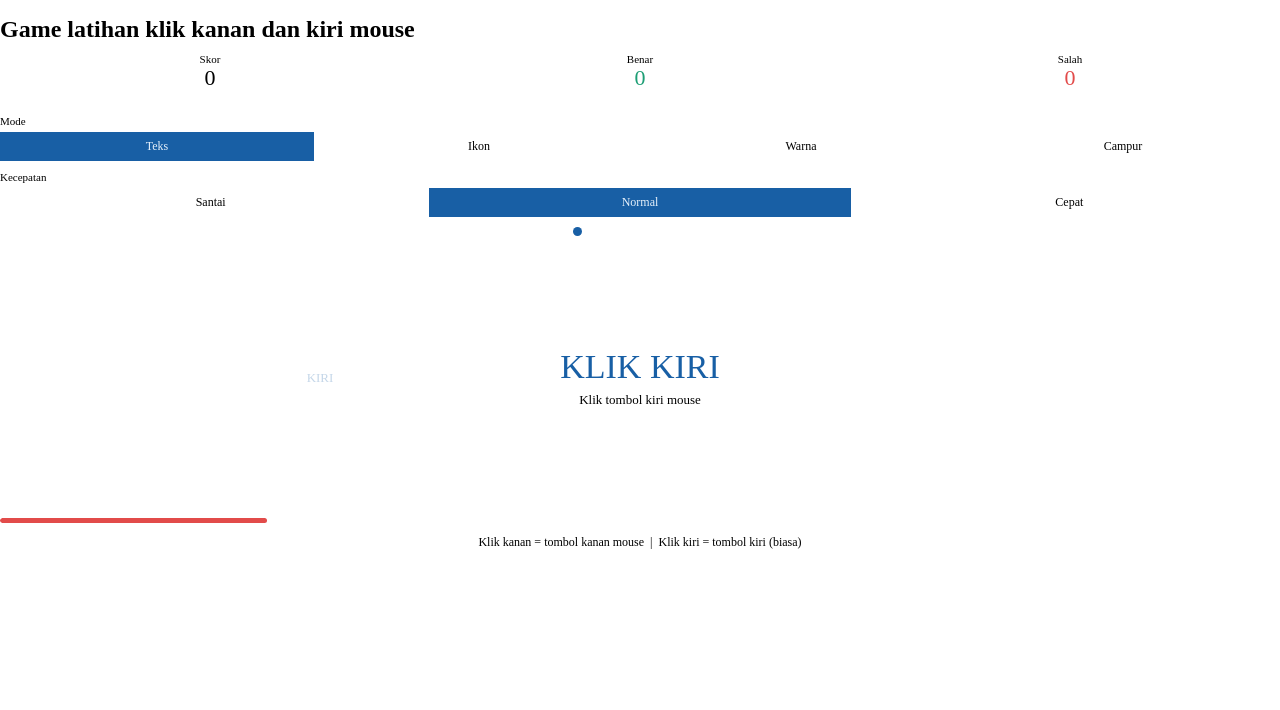
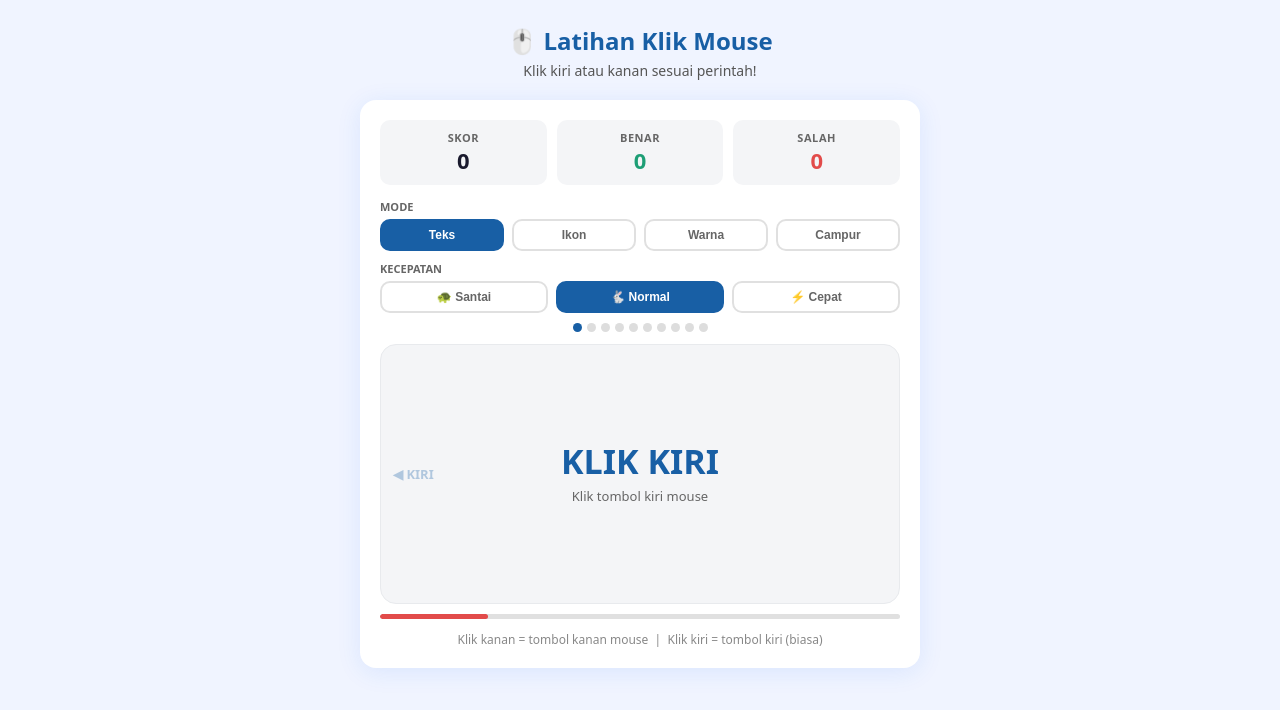
Before and after one commit to Xxcuties/Latihan-mouse, a plain HTML site: page index.html in a window 1280 px wide. Both pictures are taken after a click on the button "Mulai". Drawn offline with Linux system fonts and the light colour scheme.

Commit message:
Update index.html

```diff
--- a/index.html
+++ b/index.html
@@ -1,152 +1,70 @@
-
+<!DOCTYPE html>
+<html lang="id">
+<head>
+  <meta charset="UTF-8">
+  <meta name="viewport" content="width=device-width, initial-scale=1.0">
+  <title>Latihan Klik Mouse</title>
   <style>
     * { box-sizing: border-box; margin: 0; padding: 0; }
-#wrap { padding: 1rem 0; font-family: var(--font-sans); user-select: none; }
+    body { font-family: system-ui, sans-serif; background: #f0f4ff; min-height: 100vh; display: flex; flex-direction: column; align-items: center; padding: 24px 16px 40px; }
+    header { text-align: center; margin-bottom: 20px; }
+    header h1 { font-size: 24px; font-weight: 700; color: #185FA5; }
+    header p { font-size: 14px; color: #555; margin-top: 4px; }
+    .card { background: #fff; border-radius: 16px; box-shadow: 0 4px 24px rgba(26,110,245,0.10); padding: 20px; width: 100%; max-width: 560px; }
     .stats { display: flex; gap: 10px; margin-bottom: 14px; }
-.stat { flex: 1; background: var(--color-background-secondary); border-radius: var(--border-radius-md); padding: 10px; text-align: center; }
-.slabel { font-size: 11px; color: var(--color-text-secondary); font-weight: 500; }
-.sval { font-size: 22px; font-weight: 500; color: var(--color-text-primary); }
+    .stat { flex: 1; background: #f4f5f7; border-radius: 10px; padding: 10px; text-align: center; }
+    .slabel { font-size: 11px; color: #666; font-weight: 600; text-transform: uppercase; letter-spacing: 0.05em; }
+    .sval { font-size: 22px; font-weight: 700; color: #1a1a2e; }
     .row { display: flex; gap: 8px; margin-bottom: 10px; flex-wrap: wrap; }
-.pill { flex: 1; min-width: 70px; border: 0.5px solid var(--color-border-secondary); background: var(--color-background-primary); color: var(--color-text-secondary); border-radius: var(--border-radius-md); padding: 7px 4px; font-size: 12px; cursor: pointer; font-family: var(--font-sans); transition: all 0.12s; }
-.pill:hover { background: var(--color-background-secondary); }
-.pill.on { background: #185FA5; border-color: #185FA5; color: #E6F1FB; }
-.slabel2 { font-size: 11px; color: var(--color-text-secondary); margin-bottom: 5px; }
-
-#arena {
-  position: relative;
-  width: 100%;
-  height: 260px;
-  border-radius: var(--border-radius-lg);
-  border: 0.5px solid var(--color-border-tertiary);
-  background: var(--color-background-secondary);
-  overflow: hidden;
-  margin-bottom: 10px;
-}
-
-#click-zone {
-  position: absolute;
-  inset: 0;
-  display: flex;
-  align-items: center;
-  justify-content: center;
-  cursor: pointer;
-}
-
-#prompt-box { text-align: center; pointer-events: none; }
-#ptext { font-size: 34px; font-weight: 500; color: var(--color-text-primary); line-height: 1.1; }
-#psub { font-size: 13px; color: var(--color-text-secondary); margin-top: 6px; }
-
-#floating-btn {
-  position: absolute;
-  width: 130px;
-  height: 130px;
-  border-radius: 50%;
-  display: none;
-  flex-direction: column;
-  align-items: center;
-  justify-content: center;
-  cursor: pointer;
-  border: 3px solid #185FA5;
-  background: #E6F1FB;
-  gap: 4px;
-  pointer-events: none;
-}
-#floating-btn span { font-size: 13px; font-weight: 500; color: #042C53; }
-
-#feedback {
-  position: absolute;
-  inset: 0;
-  display: flex;
-  align-items: center;
-  justify-content: center;
-  font-size: 70px;
-  opacity: 0;
-  pointer-events: none;
-  border-radius: var(--border-radius-lg);
-  transition: opacity 0.1s;
-}
-#feedback.show { opacity: 1; }
-
-.ov {
-  position: absolute;
-  inset: 0;
-  background: var(--color-background-primary);
-  border-radius: var(--border-radius-lg);
-  display: flex;
-  flex-direction: column;
-  align-items: center;
-  justify-content: center;
-  gap: 10px;
-  padding: 20px;
-  text-align: center;
-}
-.ov h2 { font-size: 18px; font-weight: 500; color: var(--color-text-primary); }
-.ov p { font-size: 13px; color: var(--color-text-secondary); max-width: 280px; line-height: 1.6; }
-.ov .em { font-size: 40px; }
-
-.startbtn {
-  background: #185FA5;
-  color: #E6F1FB;
-  border: none;
-  border-radius: var(--border-radius-md);
-  padding: 11px 28px;
-  font-size: 14px;
-  font-weight: 500;
-  cursor: pointer;
-  font-family: var(--font-sans);
-  margin-top: 4px;
-}
-.startbtn:hover { background: #0C447C; }
-
-.rsgrid { display: flex; gap: 10px; }
-.rscard { background: var(--color-background-secondary); border-radius: var(--border-radius-md); padding: 10px 16px; text-align: center; }
-.rscard .v { font-size: 20px; font-weight: 500; }
-.rscard .l { font-size: 11px; color: var(--color-text-secondary); margin-top: 2px; }
-
-#tbar { width: 100%; height: 5px; background: var(--color-border-tertiary); border-radius: 3px; overflow: hidden; margin-bottom: 12px; }
-#tfill { height: 100%; width: 100%; background: #185FA5; border-radius: 3px; transition: width 0.08s linear, background 0.25s; }
-
+    .slabel2 { font-size: 11px; color: #666; margin-bottom: 5px; font-weight: 600; text-transform: uppercase; }
+    .pill { flex: 1; min-width: 70px; border: 2px solid #e0e0e0; background: #fff; color: #666; border-radius: 10px; padding: 7px 4px; font-size: 12px; font-weight: 700; cursor: pointer; transition: all 0.12s; }
+    .pill:hover { border-color: #185FA5; color: #185FA5; }
+    .pill.on { background: #185FA5; border-color: #185FA5; color: #fff; }
     .dots { display: flex; gap: 5px; justify-content: center; margin-bottom: 12px; }
-.dot { width: 9px; height: 9px; border-radius: 50%; background: var(--color-border-secondary); transition: background 0.2s; }
+    .dot { width: 9px; height: 9px; border-radius: 50%; background: #ddd; transition: background 0.2s; }
     .dot.ok { background: #1D9E75; }
     .dot.no { background: #E24B4A; }
     .dot.cur { background: #185FA5; }
-
-#hint { font-size: 12px; color: var(--color-text-secondary); text-align: center; }
-
-#side-indicators {
-  position: absolute;
-  inset: 0;
-  display: flex;
-  pointer-events: none;
-}
-.side-ind {
-  flex: 1;
-  display: flex;
-  align-items: center;
-  justify-content: center;
-  font-size: 13px;
-  font-weight: 500;
-  opacity: 0;
-  transition: opacity 0.15s;
-}
-#ind-left { color: #185FA5; }
-#ind-right { color: #1D9E75; }
-#side-indicators.show-left #ind-left { opacity: 0.25; }
-#side-indicators.show-right #ind-right { opacity: 0.25; }
+    #arena { position: relative; width: 100%; height: 260px; border-radius: 16px; border: 1px solid #e8eaed; background: #f4f5f7; overflow: hidden; margin-bottom: 10px; }
+    #click-zone { position: absolute; inset: 0; display: flex; align-items: center; justify-content: center; cursor: pointer; }
+    #prompt-box { text-align: center; pointer-events: none; }
+    #ptext { font-size: 34px; font-weight: 700; line-height: 1.1; }
+    #psub { font-size: 13px; color: #666; margin-top: 6px; }
+    #floating-btn { position: absolute; width: 130px; height: 130px; border-radius: 50%; display: none; flex-direction: column; align-items: center; justify-content: center; pointer-events: none; gap: 4px; border: 3px solid #185FA5; background: #E6F1FB; }
+    #floating-btn span { font-size: 13px; font-weight: 700; color: #042C53; }
+    #feedback { position: absolute; inset: 0; display: flex; align-items: center; justify-content: center; font-size: 70px; opacity: 0; pointer-events: none; border-radius: 16px; transition: opacity 0.1s; }
+    #feedback.show { opacity: 1; }
+    .ov { position: absolute; inset: 0; background: #fff; border-radius: 16px; display: flex; flex-direction: column; align-items: center; justify-content: center; gap: 10px; padding: 20px; text-align: center; }
+    .ov h2 { font-size: 18px; font-weight: 700; }
+    .ov p { font-size: 13px; color: #666; max-width: 280px; line-height: 1.6; }
+    .ov .em { font-size: 40px; }
+    .startbtn { background: #185FA5; color: #fff; border: none; border-radius: 10px; padding: 11px 28px; font-size: 14px; font-weight: 700; cursor: pointer; margin-top: 4px; }
+    .startbtn:hover { background: #0C447C; }
+    .rsgrid { display: flex; gap: 10px; }
+    .rscard { background: #f4f5f7; border-radius: 10px; padding: 10px 16px; text-align: center; }
+    .rscard .v { font-size: 20px; font-weight: 700; }
+    .rscard .l { font-size: 11px; color: #666; margin-top: 2px; }
+    #tbar { width: 100%; height: 5px; background: #e0e0e0; border-radius: 3px; overflow: hidden; margin-bottom: 12px; }
+    #tfill { height: 100%; width: 100%; background: #185FA5; border-radius: 3px; transition: width 0.08s linear, background 0.25s; }
+    #hint { font-size: 12px; color: #888; text-align: center; }
+    .side-ind { position: absolute; top: 50%; transform: translateY(-50%); font-size: 13px; font-weight: 700; opacity: 0; transition: opacity 0.15s; pointer-events: none; }
+    #ind-left { left: 12px; color: #185FA5; }
+    #ind-right { right: 12px; color: #1D9E75; }
   </style>
-
-<div id="wrap">
-  <h2 class="sr-only">Game latihan klik kanan dan kiri mouse</h2>
-
+</head>
+<body>
+<header>
+  <h1>🖱️ Latihan Klik Mouse</h1>
+  <p>Klik kiri atau kanan sesuai perintah!</p>
+</header>
+<div class="card">
   <div class="stats">
     <div class="stat"><div class="slabel">Skor</div><div class="sval" id="score">0</div></div>
     <div class="stat"><div class="slabel">Benar</div><div class="sval" id="correct" style="color:#1D9E75">0</div></div>
     <div class="stat"><div class="slabel">Salah</div><div class="sval" id="wrong" style="color:#E24B4A">0</div></div>
   </div>
-
   <div class="slabel2">Mode</div>
-  <div class="row" style="margin-bottom:10px">
+  <div class="row">
     <button class="pill on" onclick="setMode('text',this)">Teks</button>
     <button class="pill" onclick="setMode('icon',this)">Ikon</button>
     <button class="pill" onclick="setMode('color',this)">Warna</button>
@@ -154,22 +72,15 @@
   </div>
   <div class="slabel2">Kecepatan</div>
   <div class="row">
-    <button class="pill" onclick="setDiff(5000,this)">Santai</button>
-    <button class="pill on" onclick="setDiff(3500,this)">Normal</button>
-    <button class="pill" onclick="setDiff(2000,this)">Cepat</button>
+    <button class="pill" onclick="setDiff(5000,this)">🐢 Santai</button>
+    <button class="pill on" onclick="setDiff(3500,this)">🐇 Normal</button>
+    <button class="pill" onclick="setDiff(2000,this)">⚡ Cepat</button>
   </div>
-
   <div class="dots" id="dots"></div>
-
   <div id="arena">
-    <div id="side-indicators">
-      <div class="side-ind" id="ind-left">KIRI</div>
-      <div class="side-ind" id="ind-right">KANAN</div>
-    </div>
-
-    <div id="click-zone"
-      onclick="handleClick(event,'left')"
-      oncontextmenu="handleClick(event,'right')">
+    <div class="side-ind" id="ind-left">◀ KIRI</div>
+    <div class="side-ind" id="ind-right">KANAN ▶</div>
+    <div id="click-zone" onclick="handleClick(event,'left')" oncontextmenu="handleClick(event,'right')">
       <div id="prompt-box">
         <div id="ptext">—</div>
         <div id="psub"></div>
@@ -179,16 +90,13 @@
         <span id="fb-label"></span>
       </div>
     </div>
-
     <div id="feedback"></div>
-
     <div class="ov" id="ov-start">
       <div class="em">🖱️</div>
       <h2>Latihan Klik Mouse</h2>
-      <p>Klik di mana saja — kiri atau kanan — sesuai perintah yang muncul!</p>
+      <p>Klik di mana saja di kotak ini — kiri atau kanan — sesuai perintah yang muncul!</p>
       <button class="startbtn" onclick="startGame()">Mulai</button>
     </div>
-
     <div class="ov" id="ov-result" style="display:none">
       <div class="em" id="r-em">🎉</div>
       <h2 id="r-title">Selesai!</h2>
@@ -200,187 +108,86 @@
       <button class="startbtn" onclick="startGame()">Main Lagi</button>
     </div>
   </div>
-
   <div id="tbar"><div id="tfill"></div></div>
   <div id="hint">Klik kanan = tombol kanan mouse &nbsp;|&nbsp; Klik kiri = tombol kiri (biasa)</div>
 </div>
-
 <script>
-const TOTAL = 10;
-let mode = 'text', timeLimit = 3500;
-let score = 0, ok = 0, bad = 0, round = 0;
-let cmd = null, timer = null, fbTimeout = null, active = false, results = [];
-
-const CMDS = [
-  { side:'left',  label:'KLIK KIRI',  sub:'Klik tombol kiri mouse',  icon:'◀', bg:'#E6F1FB', border:'#185FA5', tc:'#042C53' },
-  { side:'right', label:'KLIK KANAN', sub:'Klik tombol kanan mouse', icon:'▶', bg:'#E1F5EE', border:'#1D9E75', tc:'#04342C' }
+const TOTAL=10;
+let mode='text',timeLimit=3500,score=0,ok=0,bad=0,round=0;
+let cmd=null,timer=null,fbTimeout=null,active=false,results=[];
+const CMDS=[
+  {side:'left', label:'KLIK KIRI', sub:'Klik tombol kiri mouse', icon:'◀', bg:'#E6F1FB', border:'#185FA5', tc:'#042C53'},
+  {side:'right',label:'KLIK KANAN',sub:'Klik tombol kanan mouse',icon:'▶', bg:'#E1F5EE', border:'#1D9E75', tc:'#04342C'}
 ];
-
-function setMode(m, btn) {
-  mode = m;
-  document.querySelectorAll('.pill').forEach(b => {
-    if(['Teks','Ikon','Warna','Campur'].includes(b.textContent)) b.classList.remove('on');
-  });
-  btn.classList.add('on');
-}
-
-function setDiff(ms, btn) {
-  timeLimit = ms;
-  document.querySelectorAll('.pill').forEach(b => {
-    if(['Santai','Normal','Cepat'].includes(b.textContent)) b.classList.remove('on');
-  });
-  btn.classList.add('on');
-}
-
-function makeDots() {
-  const c = document.getElementById('dots');
-  c.innerHTML = '';
-  for (let i = 0; i < TOTAL; i++) {
-    const d = document.createElement('div');
-    d.className = 'dot';
-    if (results[i] === true) d.classList.add('ok');
-    else if (results[i] === false) d.classList.add('no');
-    else if (i === round) d.classList.add('cur');
-    c.appendChild(d);
-  }
-}
-
-function startGame() {
-  score = 0; ok = 0; bad = 0; round = 0; results = [];
-  updateStats(); makeDots();
-  document.getElementById('ov-start').style.display = 'none';
-  document.getElementById('ov-result').style.display = 'none';
-  active = true;
-  nextRound();
-}
-
-function nextRound() {
-  if (round >= TOTAL) { endGame(); return; }
-  clearTimer();
-  cmd = CMDS[Math.random() < 0.5 ? 0 : 1];
-  makeDots();
-  renderPrompt();
-  startTimer();
-}
-
-function renderPrompt() {
-  const fb = document.getElementById('feedback');
-  fb.className = ''; fb.textContent = '';
-  const pb = document.getElementById('prompt-box');
-  const fbt = document.getElementById('floating-btn');
-  const si = document.getElementById('side-indicators');
-  pb.style.opacity = '1'; fbt.style.opacity = '1';
-  si.className = '';
-
-  let eff = mode;
-  if (mode === 'mixed') eff = ['text','icon','color'][Math.floor(Math.random()*3)];
-
-  if (eff === 'color') {
-    pb.style.display = 'none';
-    fbt.style.display = 'flex';
-    fbt.style.background = cmd.bg;
-    fbt.style.borderColor = cmd.border;
-    document.getElementById('fb-icon').textContent = cmd.icon;
-    document.getElementById('fb-label').textContent = cmd.side === 'left' ? 'KIRI' : 'KANAN';
-    document.getElementById('fb-label').style.color = cmd.tc;
-    const arena = document.getElementById('arena');
-    const W = arena.offsetWidth, H = arena.offsetHeight;
-    fbt.style.left = (20 + Math.random() * (W - 170)) + 'px';
-    fbt.style.top  = (20 + Math.random() * (H - 170)) + 'px';
-    fbt.style.position = 'absolute';
+function setMode(m,btn){mode=m;document.querySelectorAll('.pill').forEach(b=>{if(['Teks','Ikon','Warna','Campur'].includes(b.textContent))b.classList.remove('on')});btn.classList.add('on')}
+function setDiff(ms,btn){timeLimit=ms;document.querySelectorAll('.pill').forEach(b=>{if(b.textContent.includes('Santai')||b.textContent.includes('Normal')||b.textContent.includes('Cepat'))b.classList.remove('on')});btn.classList.add('on')}
+function makeDots(){const c=document.getElementById('dots');c.innerHTML='';for(let i=0;i<TOTAL;i++){const d=document.createElement('div');d.className='dot';if(results[i]===true)d.classList.add('ok');else if(results[i]===false)d.classList.add('no');else if(i===round)d.classList.add('cur');c.appendChild(d)}}
+function startGame(){score=0;ok=0;bad=0;round=0;results=[];updateStats();makeDots();document.getElementById('ov-start').style.display='none';document.getElementById('ov-result').style.display='none';active=true;nextRound()}
+function nextRound(){if(round>=TOTAL){endGame();return}clearTimer();cmd=CMDS[Math.random()<0.5?0:1];makeDots();renderPrompt();startTimer()}
+function renderPrompt(){
+  const fb=document.getElementById('feedback');fb.className='';fb.textContent='';
+  const pb=document.getElementById('prompt-box'),fbt=document.getElementById('floating-btn');
+  pb.style.opacity='1';fbt.style.opacity='1';
+  document.getElementById('ind-left').style.opacity='0';
+  document.getElementById('ind-right').style.opacity='0';
+  let eff=mode;if(mode==='mixed')eff=['text','icon','color'][Math.floor(Math.random()*3)];
+  if(eff==='color'){
+    pb.style.display='none';fbt.style.display='flex';
+    fbt.style.background=cmd.bg;fbt.style.borderColor=cmd.border;
+    document.getElementById('fb-icon').textContent=cmd.icon;
+    document.getElementById('fb-label').textContent=cmd.side==='left'?'KIRI':'KANAN';
+    document.getElementById('fb-label').style.color=cmd.tc;
+    const arena=document.getElementById('arena'),W=arena.offsetWidth,H=arena.offsetHeight;
+    fbt.style.left=(20+Math.random()*(W-170))+'px';fbt.style.top=(20+Math.random()*(H-170))+'px';fbt.style.position='absolute';
   } else {
-    fbt.style.display = 'none';
-    pb.style.display = 'flex';
-    pb.style.flexDirection = 'column';
-    pb.style.alignItems = 'center';
-    const pt = document.getElementById('ptext');
-    const ps = document.getElementById('psub');
-    if (eff === 'text') {
-      pt.textContent = cmd.label;
-      pt.style.color = cmd.side === 'left' ? '#185FA5' : '#1D9E75';
-      ps.textContent = cmd.sub;
-      si.className = cmd.side === 'left' ? 'show-left' : 'show-right';
+    fbt.style.display='none';pb.style.display='flex';pb.style.flexDirection='column';pb.style.alignItems='center';
+    const pt=document.getElementById('ptext'),ps=document.getElementById('psub');
+    if(eff==='text'){
+      pt.textContent=cmd.label;pt.style.color=cmd.side==='left'?'#185FA5':'#1D9E75';pt.style.fontSize='34px';ps.textContent=cmd.sub;
+      document.getElementById(cmd.side==='left'?'ind-left':'ind-right').style.opacity='0.3';
     } else {
-      pt.textContent = cmd.icon + '  ' + (cmd.side === 'left' ? 'Kiri' : 'Kanan');
-      pt.style.color = 'var(--color-text-primary)';
-      pt.style.fontSize = '38px';
-      ps.textContent = cmd.sub;
+      pt.textContent=cmd.icon+'  '+(cmd.side==='left'?'Kiri':'Kanan');pt.style.color='#1a1a2e';pt.style.fontSize='38px';ps.textContent=cmd.sub;
     }
   }
 }
-
-function startTimer() {
-  const fill = document.getElementById('tfill');
-  fill.style.width = '100%';
-  fill.style.background = '#185FA5';
-  const start = Date.now();
-  timer = setInterval(() => {
-    const pct = Math.max(0, 1 - (Date.now() - start) / timeLimit);
-    fill.style.width = (pct * 100) + '%';
-    if (pct < 0.3) fill.style.background = '#E24B4A';
-    else if (pct < 0.6) fill.style.background = '#BA7517';
-    if (pct <= 0) { clearTimer(); onTimeout(); }
-  }, 50);
+function startTimer(){
+  const fill=document.getElementById('tfill');fill.style.width='100%';fill.style.background='#185FA5';
+  const start=Date.now();
+  timer=setInterval(()=>{
+    const pct=Math.max(0,1-(Date.now()-start)/timeLimit);
+    fill.style.width=(pct*100)+'%';
+    if(pct<0.3)fill.style.background='#E24B4A';else if(pct<0.6)fill.style.background='#BA7517';
+    if(pct<=0){clearTimer();onTimeout()}
+  },50)
 }
-
-function clearTimer() {
-  if (timer) { clearInterval(timer); timer = null; }
+function clearTimer(){if(timer){clearInterval(timer);timer=null}}
+function handleClick(e,side){
+  e.preventDefault();if(!active||!cmd)return;
+  clearTimer();
+  const correct=side===cmd.side;results[round]=correct;
+  if(correct){score+=10;ok++}else{score=Math.max(0,score-5);bad++}
+  round++;updateStats();showFeedback(correct);
 }
-
-function handleClick(e, side) {
-  e.preventDefault();
-  if (!active || !cmd) return;
-  clearTimer();
-  const correct = side === cmd.side;
-  results[round] = correct;
-  if (correct) { score += 10; ok++; }
-  else { score = Math.max(0, score - 5); bad++; }
-  round++;
-  updateStats();
-  showFeedback(correct);
+function onTimeout(){if(!active)return;results[round]=false;bad++;score=Math.max(0,score-3);round++;updateStats();showFeedback(false,true)}
+function showFeedback(correct,timeout=false){
+  const fb=document.getElementById('feedback'),pb=document.getElementById('prompt-box'),fbt=document.getElementById('floating-btn');
+  fb.textContent=correct?'✅':(timeout?'⏰':'❌');
+  fb.style.background=correct?'rgba(29,158,117,0.12)':'rgba(226,75,74,0.12)';
+  fb.className='show';pb.style.opacity='0.2';fbt.style.opacity='0.2';
+  document.getElementById('ind-left').style.opacity='0';document.getElementById('ind-right').style.opacity='0';
+  makeDots();if(fbTimeout)clearTimeout(fbTimeout);
+  fbTimeout=setTimeout(()=>{fb.className='';nextRound()},680)
 }
-
-function onTimeout() {
-  if (!active) return;
-  results[round] = false;
-  bad++;
-  score = Math.max(0, score - 3);
-  round++;
-  updateStats();
-  showFeedback(false, true);
+function updateStats(){document.getElementById('score').textContent=score;document.getElementById('correct').textContent=ok;document.getElementById('wrong').textContent=bad}
+function endGame(){
+  active=false;clearTimer();const acc=Math.round((ok/TOTAL)*100);
+  document.getElementById('ov-result').style.display='flex';
+  document.getElementById('r-em').textContent=acc>=80?'🎉':acc>=50?'👍':'💪';
+  document.getElementById('r-title').textContent=acc>=80?'Luar biasa!':acc>=50?'Lumayan!':'Ayo latihan lagi!';
+  document.getElementById('r-score').textContent=score;document.getElementById('r-acc').textContent=acc+'%';document.getElementById('r-ok').textContent=ok+'/'+TOTAL;
+  makeDots()
 }
-
-function showFeedback(correct, timeout = false) {
-  const fb = document.getElementById('feedback');
-  const pb = document.getElementById('prompt-box');
-  const fbt = document.getElementById('floating-btn');
-  fb.textContent = correct ? '✅' : (timeout ? '⏰' : '❌');
-  fb.style.background = correct ? 'rgba(29,158,117,0.12)' : 'rgba(226,75,74,0.12)';
-  fb.className = 'show';
-  pb.style.opacity = '0.2'; fbt.style.opacity = '0.2';
-  document.getElementById('side-indicators').className = '';
-  makeDots();
-  if (fbTimeout) clearTimeout(fbTimeout);
-  fbTimeout = setTimeout(() => { fb.className = ''; nextRound(); }, 680);
-}
-
-function updateStats() {
-  document.getElementById('score').textContent = score;
-  document.getElementById('correct').textContent = ok;
-  document.getElementById('wrong').textContent = bad;
-}
-
-function endGame() {
-  active = false; clearTimer();
-  const acc = Math.round((ok / TOTAL) * 100);
-  document.getElementById('ov-result').style.display = 'flex';
-  document.getElementById('r-em').textContent = acc >= 80 ? '🎉' : acc >= 50 ? '👍' : '💪';
-  document.getElementById('r-title').textContent = acc >= 80 ? 'Luar biasa!' : acc >= 50 ? 'Lumayan!' : 'Ayo latihan lagi!';
-  document.getElementById('r-score').textContent = score;
-  document.getElementById('r-acc').textContent = acc + '%';
-  document.getElementById('r-ok').textContent = ok + '/' + TOTAL;
-  makeDots();
-}
-
-document.addEventListener('contextmenu', e => { if (active) e.preventDefault(); });
+document.addEventListener('contextmenu',e=>{if(active)e.preventDefault()});
 </script>
+</body>
+</html>
```
Lines whose indentation alone changed are shown as unchanged.
